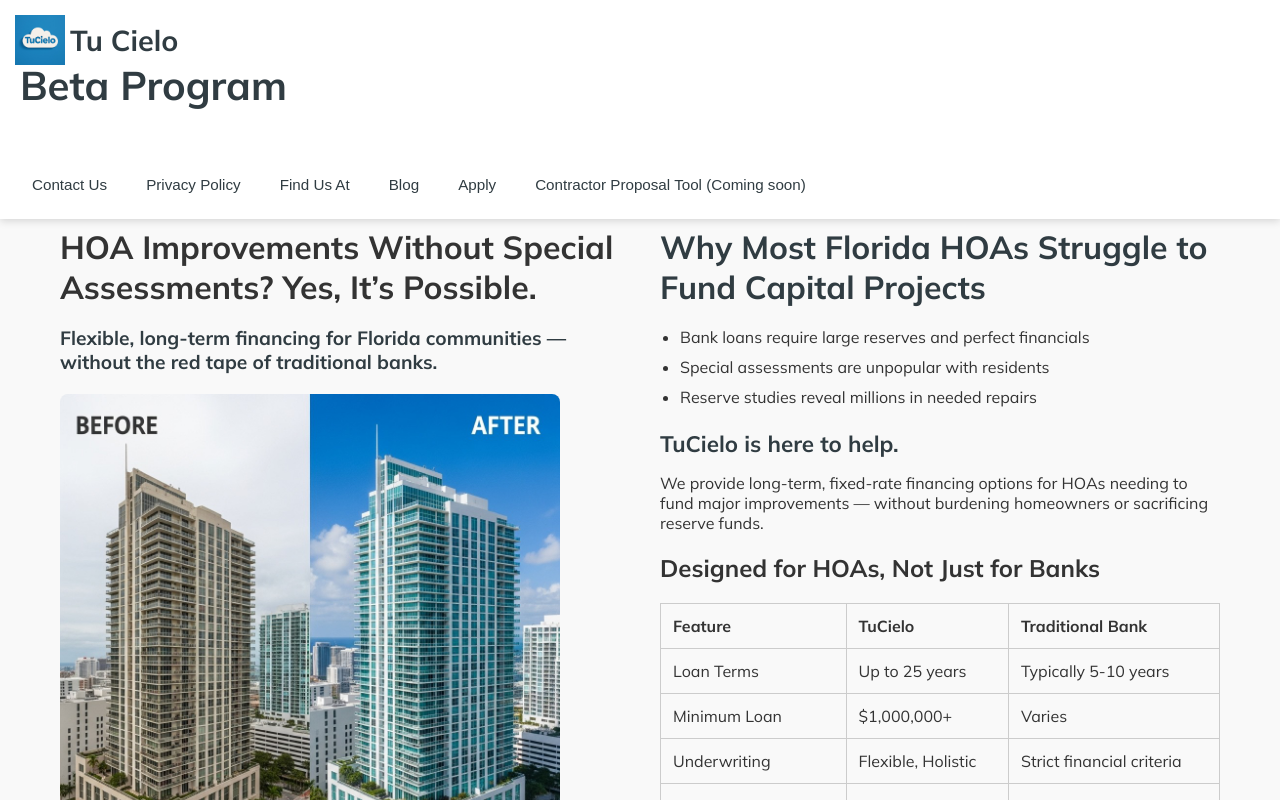
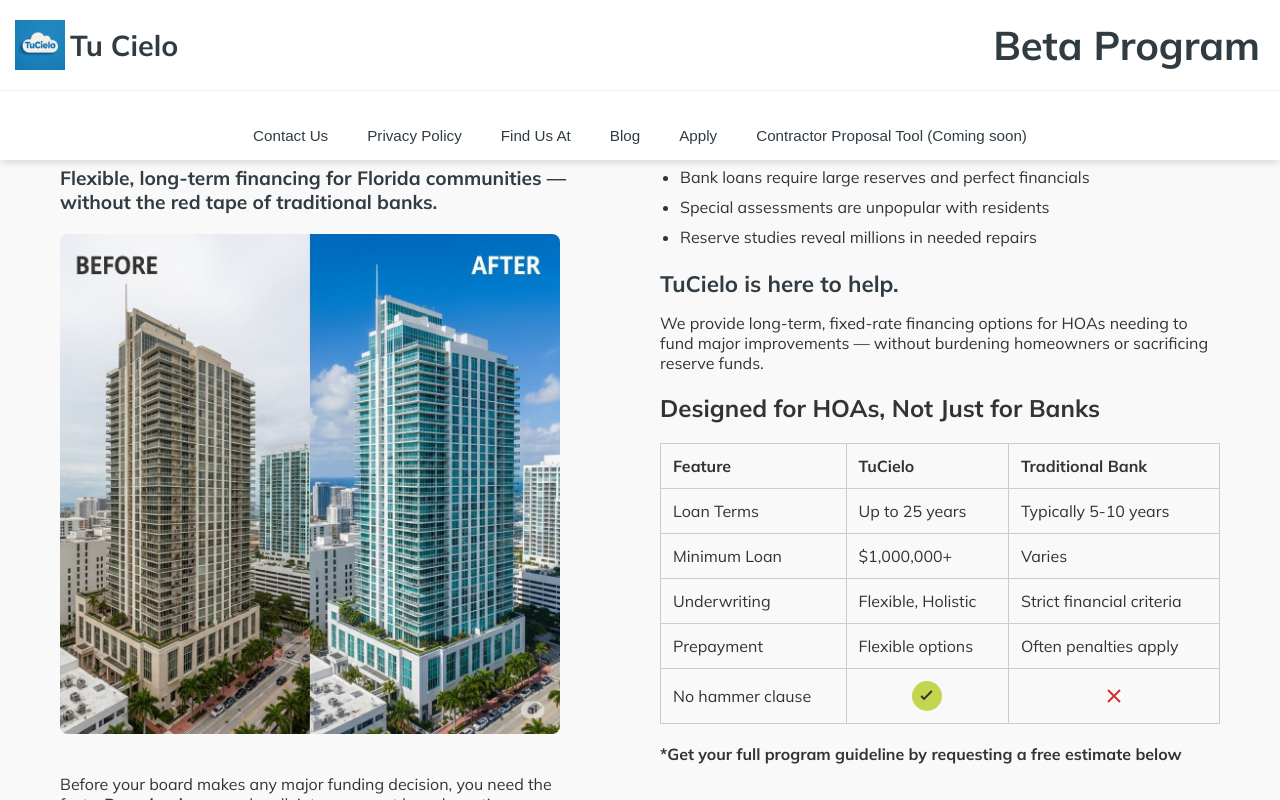
Before and after one commit to MetaCapFin/tu-cielo-site, a React (Create React App) app: page / in a window 1280 px wide. Shown: the top 800 px of the page. Built offline with nearby package versions, Linux system fonts and the light colour scheme.

Commit message:
Update App.css

```diff
--- a/src/App.css
+++ b/src/App.css
@@ -15,13 +15,21 @@
   font-family: 'Mulish', sans-serif;
 }
 
-/* Fixes sticky header that doesn't scroll with the page */
+/* Header */
 .site-header {
-  position: fixed;
-  top: 0;
-  left: 0;
-  width: 100%;               /* Full page width */
-  z-index: 1000;
+  background-color: #bfd400;
+  color: #303c42;
+  padding: 20px;
+  text-align: center;
+  font-family: 'Mulish', sans-serif;
+  display: flex;
+  align-items: center;
+  justify-content: center;
+  gap: 15px; /* spacing between logo and title */
+}
+
+/* Updated Site Header Layout */
+.site-header {
   background-color: white;
   color: #303c42;
   font-family: 'Mulish', sans-serif;
@@ -29,30 +37,27 @@
   flex-direction: column;
   gap: 10px;
   padding: 0;
+  position: fixed;
+  top: 0;
+  z-index: 1000;
   box-shadow: 0 2px 8px rgba(0, 0, 0, 0.15);
-  box-sizing: border-box;
 }
 
-/* Inner layout */
-.header-top,
-.header-bottom {
-  width: 100%;
+.header-top {
+  display: flex;
+  align-items: center;
+  gap: 10px;
+  border-bottom: 1px solid #eef2f7;
+  width: 100vw; /* Full viewport width */
+  padding: 20px;
   box-sizing: border-box;
-  padding: 20px;
 }
 
 .header-bottom {
   display: flex;
-  flex-wrap: wrap;
-  gap: 10px;
+  gap: 15px;
+  padding: 10px 20px;
 }
-
-/* Fix for main content getting hidden under header */
-main,
-.main-content {
-  padding-top: 160px; /* Increase if needed */
-}
-
 /* Logo inside header */
 .logo-placeholder img {
   height: 50px; /* adjust height to fit header nicely */
```
